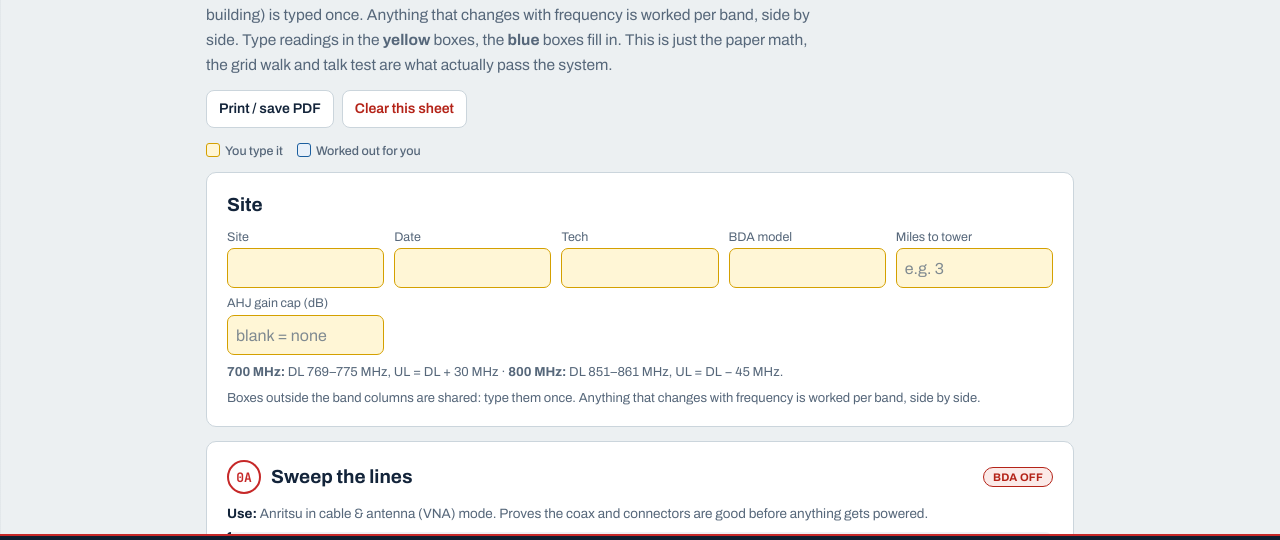
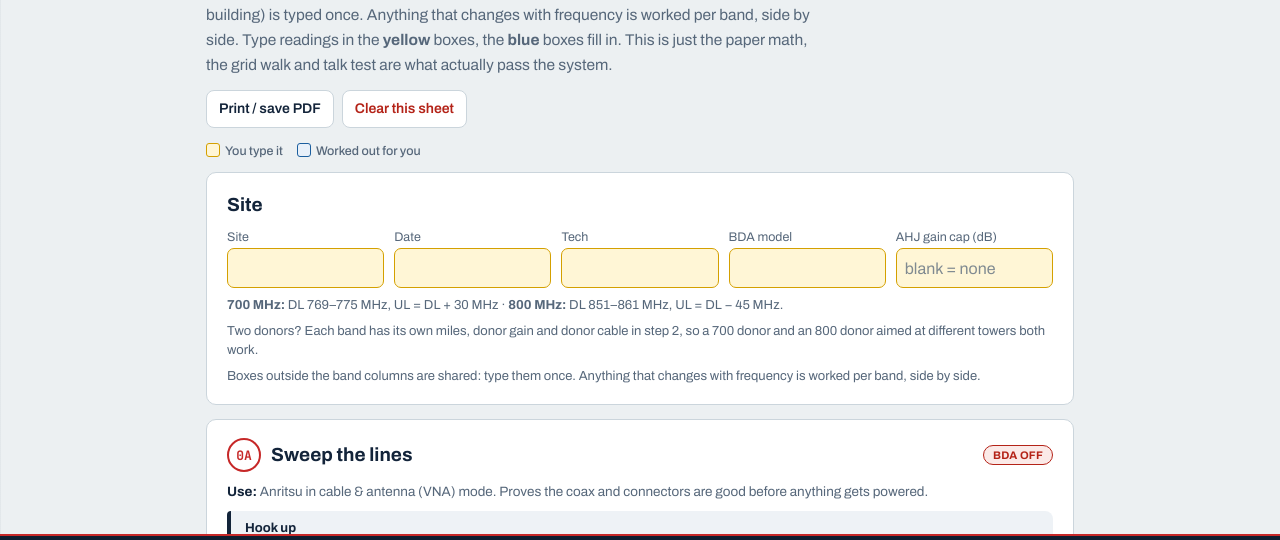
Before and after one commit to lukele1/portfolio-website, a plain HTML site: page 700-800/index.html in a window 1280 px wide. Shown: the part 178-718 px from the top of the page. Drawn offline with Linux system fonts and the light colour scheme.

Commit message:
Combined worksheets: miles and donor cable per band for two-donor sites
Co-Authored-By: Claude Opus 5.5 <noreply@anthropic.com>
Claude-Session: https://claude.ai/code/session_01DU2FRua7ezsa3fnwvCGiVW

```diff
--- a/700-800/index.html
+++ b/700-800/index.html
@@ -246,7 +246,7 @@ const f1 = x => isN(x) ? (Math.round(x*10)/10).toFixed(1).replace('-','−') : '
 const lowest = a => { a=a.filter(isN); return a.length?Math.min(...a):null; };
 const num = v => { if(v===''||v===null||v===undefined) return null; const n=Number(String(v).replace(/[−–]/g,'-')); return isFinite(n)?n:null; };
 /* typed once, used by both bands (physical stuff) */
-const SHK = ['mi','cap','inj','cft','pad','dft','taps','th','sp','jmp','gs','N','dr','tgt','rlDonor','rlDas','gridGen','gridCrit','talk'];
+const SHK = ['cap','inj','dft','taps','th','sp','jmp','gs','N','dr','tgt','rlDonor','rlDas','gridGen','gridCrit','talk'];
 const DEF = () => ({sh:{site:{},tgt:10,ants:[{},{},{}],checks:{}}, b:PAIR.bands.map(B=>({cl:B.cable,chans:[{},{},{},{}]}))});
 let S; try{S=JSON.parse(localStorage.getItem(KEY))}catch(e){} if(!S||!S.sh||!S.b) S=DEF();
 const save=()=>{try{localStorage.setItem(KEY,JSON.stringify(S))}catch(e){}};
@@ -336,8 +336,9 @@ function render(){
   uid=0; const H=[];
   H.push(card('','Site',`<div class="fields">
     ${['name:Site','date:Date','tech:Tech','model:BDA model'].map(x=>{const [k,l]=x.split(':');return `<div class="fld"><label for="site-${k}">${l}</label><input data-k="sh.site.${k}" id="site-${k}" value="${S.sh.site[k]??''}" style="font-family:var(--sans)"></div>`}).join('')}
-    ${fld('mi','Miles to tower','e.g. 3')}${fld('cap','AHJ gain cap (dB)','blank = none')}</div>
+    ${fld('cap','AHJ gain cap (dB)','blank = none')}</div>
     <p class="note">${both(B=>`DL ${B.dl}, ${B.ulrule}`)}.</p>
+    <p class="note">Two donors? Each band has its own miles, donor gain and donor cable in step 2, so a 700 donor and an 800 donor aimed at different towers both work.</p>
     <p class="note">Boxes outside the band columns are shared: type them once. Anything that changes with frequency is worked per band, side by side.</p>`));
 
   H.push(card('0A','Sweep the lines',
@@ -377,9 +378,8 @@ function render(){
 
   H.push(card(2,'Donor antenna and line',
     `<p class="use"><b>Use:</b> donor antenna label or design, cable spec sheet, riser.</p>`+
-    `<ul class="ins"><li>Donor gain in <b>dBd</b>. Spec sheet only shows dBi? Subtract 2.15. Wideband donors list a different gain per band.</li><li>½" plenum loss per 100 ft: ${both(B=>`about <b>${B.cable} dB</b>`)}.</li><li>Add anything between the donor and the BDA: pad, filter, splitter, jumpers.</li></ul>`+
-    `<div class="fields">${fld('cft','Donor cable (ft), both bands','100')}${fld('pad','Pad / filter (dB), both bands','0')}</div>`+
-    duo(i=>`<div class="fields">${fld('gd','Donor gain (dBd)','9',i)}</div>`+
+    `<ul class="ins"><li>Donor gain in <b>dBd</b>. Spec sheet only shows dBi? Subtract 2.15. Wideband donors list a different gain per band.</li><li>½" plenum loss per 100 ft: ${both(B=>`about <b>${B.cable} dB</b>`)}.</li><li>Add anything between the donor and the BDA: pad, filter, splitter, jumpers. One donor feeding both bands through a combiner/diplexer? Put the same cable in both columns and add the combiner loss.</li><li><b>Two donors</b> (each band aimed at its own tower): fill each column with that band's own donor, cable and miles.</li></ul>`+
+    duo(i=>`<div class="fields">${fld('mi','Miles to its tower','e.g. 8',i)}${fld('gd','Donor gain (dBd)','9',i)}${fld('cft','Donor cable (ft)','100',i)}${fld('pad','Pad / combiner / filter (dB)','0',i)}</div>`+
       eq('Donor-side loss = ft × loss ÷ 100 + pad / filter',[['','Cable (ft)','in','cft'],['×','Loss / 100 ft','in','cl'],['÷','','fixed','100'],['+','Pad / filter','in','pad']],'Loss (dB)','loss',i))));
 
   H.push(card(3,'Program the BDA (RF output still off)',
@@ -428,7 +428,7 @@ function render(){
       eq('Radio inside = Weakest out − DAS loss + Ant gain − Indoor PL',[['','Weakest out','calc','weakOut'],['−','DAS loss','calc','das'],['+','Ant gain','calc','gs'],['−','Indoor PL','calc','pl']],'Radio inside (dBm)','rx',i)+vbox('rx',i))));
 
   H.push(card(9,'Uplink gain',
-    `<p class="use"><b>Use:</b> donor site info (miles in the Site box), BDA spec sheet (noise figure). No radio info? Leave it blank and it uses ${both(B=>`${B.radio} dBm`)}.</p>`+
+    `<p class="use"><b>Use:</b> donor site info (miles in step 2), BDA spec sheet (noise figure). No radio info? Leave it blank and it uses ${both(B=>`${B.radio} dBm`)}.</p>`+
     duo((i,B)=>`<div class="fields">${fld('radio','Radio power','auto',i,`<div class="row">${inp('radio','auto '+B.radio,i)}${unit('radiou',i)}</div>`)}${fld('nf','BDA noise figure (dB)','5',i)}${fld('ulf','UL frequency (MHz)',B.ulph,i)}</div>`+
       eq('BDA UL input = Radio − Indoor PL + Ant gain − DAS loss',[['','Radio','calc','radio'],['−','Indoor PL','calc','pl'],['+','Ant gain','calc','gs'],['−','DAS loss','calc','das']],'UL input (dBm)','ulin',i)+
       eq('FSPL = 20·log(UL MHz) + 20·log(miles) + 36.6',[['','20·log(MHz)','calc','mhz'],['+','20·log(miles)','calc','milog'],['+','Fixed','fixed','36.6']],'FSPL (dB)','fspl',i)+
```
Also changed, not shown: uhf-vhf/index.html (+6 -6 lines).
